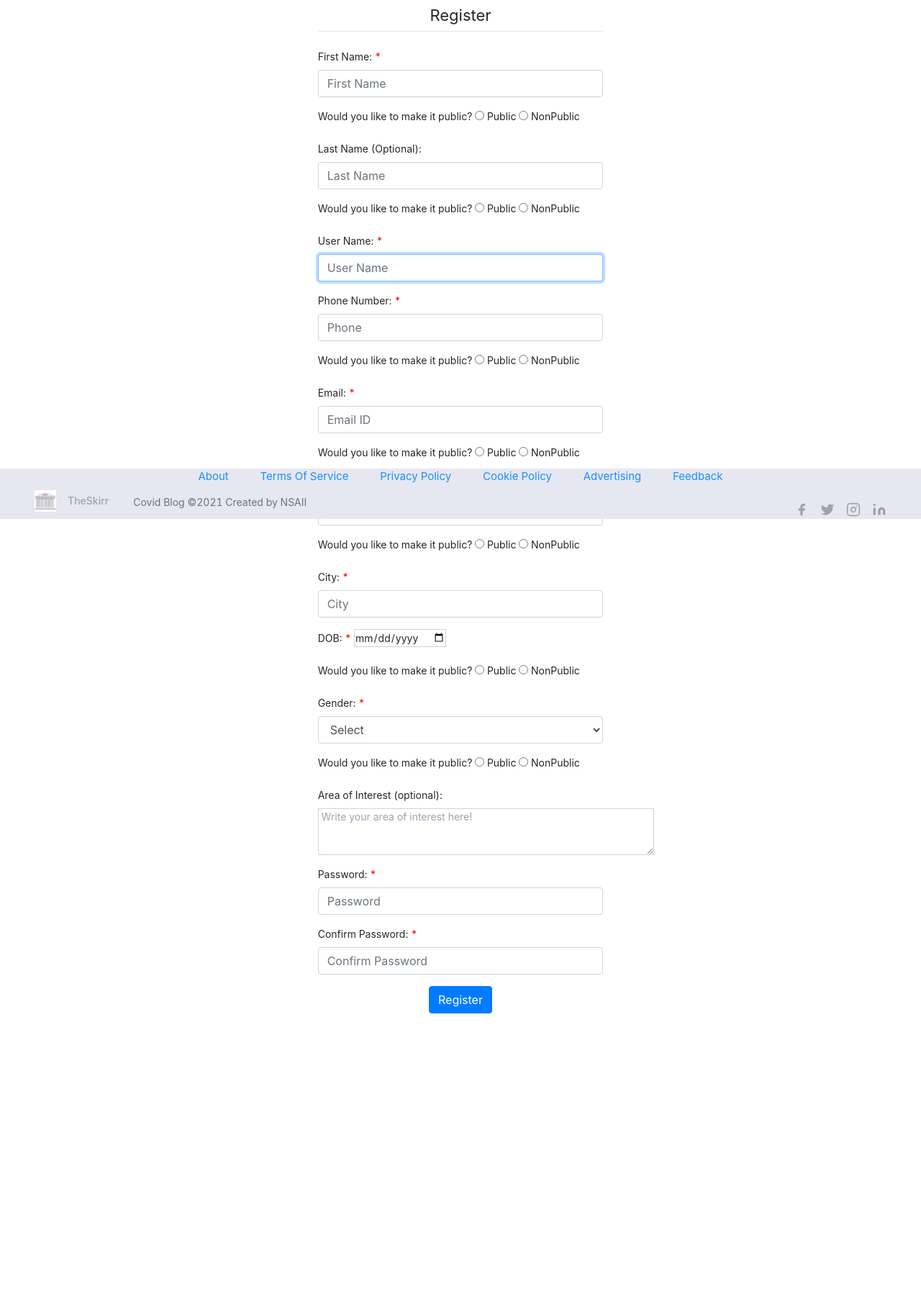
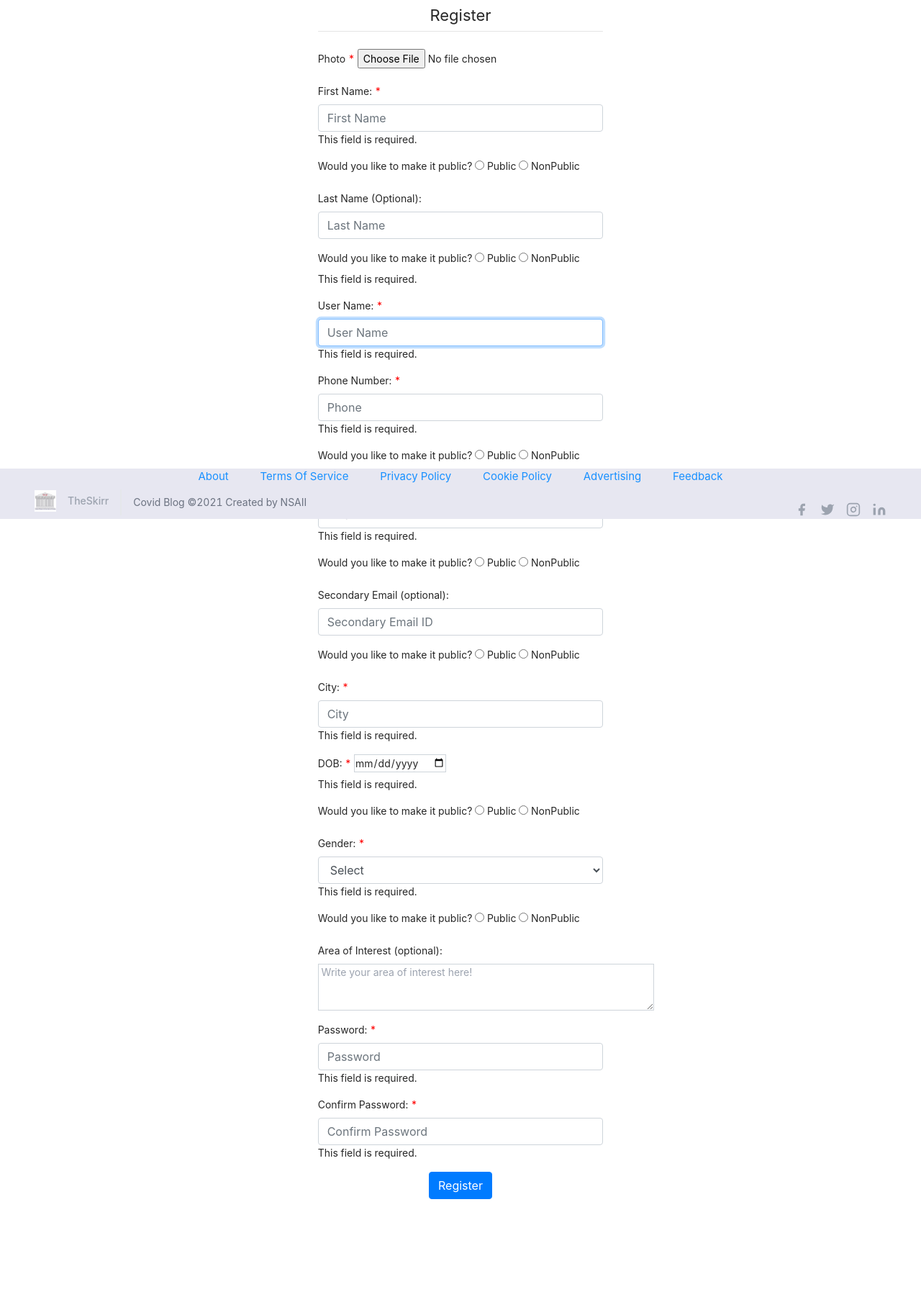
Before and after one commit to ppratikcr7/TheSkirr, a Django app: page /register/ in a window 1280 px wide. Shown: the part 79-1906 px from the top of the page at 72% size. Before the commit the page ends 1487 px from the top, so only its background shows below. Run offline with Django 3.2, Linux system fonts and the light colour scheme; some libraries are stand-ins or nearby versions.

Commit message:
photo upload

```diff
--- a/accounts/models.py
+++ b/accounts/models.py
@@ -37,7 +37,7 @@
     email_public_access = models.BooleanField(null=True, blank=True)
     email2_public_access = models.BooleanField(null=True, blank=True)
 
-    # photo = models.ImageField(null=True, blank=True, upload_to = "images/")
+    photo = models.ImageField(null=True, blank=True, upload_to = "images/")
     # def __str__(self):
     #     return self.city
 
--- a/accounts/registerForm.py
+++ b/accounts/registerForm.py
@@ -39,18 +39,30 @@
 def validate_gender(value):
     if value == 'S':
         raise ValidationError("Please select a Gender.")
+
+# def last_name(value):
+#     if value:
+#         return True
+#     else:
+#         return False
+
+
+# def last_name_pa(value):
+#     if value and not last_name():
+#         raise ValidationError("You have not entered the last name")
+
 class DateInput(forms.DateInput):
     input_type = 'date'
 class SignUpForm(UserCreationForm):
 
     first_name = forms.CharField(max_length=100,widget=forms.TextInput(
-        attrs={'class': 'form-control', 'placeholder': 'First Name', 'id': 'username'}))
+        attrs={'class': 'form-control', 'placeholder': 'First Name', 'id': 'first_name'}))
 
     first_name_public_access = forms.ChoiceField(widget=forms.RadioSelect(
         attrs={'class': 'Radio', }), choices=(('True','Public'),('False','NonPublic'),))
 
     last_name = forms.CharField(max_length=100, required=False, widget=forms.TextInput(
-        attrs={'class': 'form-control', 'placeholder': 'Last Name', 'id': 'username'}))
+        attrs={'class': 'form-control', 'placeholder': 'Last Name', 'id': 'last_name'}))
 
     last_name_public_access = forms.ChoiceField(widget=forms.RadioSelect(
         attrs={'class': 'Radio', }), choices=(('True','Public'),('False','NonPublic'),))
@@ -60,20 +72,20 @@
 
     phone_regex = RegexValidator(regex=r'^\d{6,10}$', message="Phone number must be entered in the format: '9999999999'. Up to 10 digits allowed.")
     phone_number = forms.CharField(validators=[phone_regex, validate_phoneNumber ], max_length=10, widget=forms.TextInput(
-        attrs={'class': 'form-control', 'placeholder': 'Phone', 'id': 'username'})) # validators should be a list
+        attrs={'class': 'form-control', 'placeholder': 'Phone', 'id': 'phone_num'})) # validators should be a list
 
     phone_number_public_access = forms.ChoiceField(widget=forms.RadioSelect(
         attrs={'class': 'Radio', }), choices=(('True','Public'),('False','NonPublic'),))
 
     # phone_number_public = forms.RadioSelect()
     email = forms.EmailField(validators = [validate_email], max_length=100, widget=forms.TextInput(
-        attrs={'class': 'form-control', 'placeholder': 'Email ID', 'id': 'username'}))
+        attrs={'class': 'form-control', 'placeholder': 'Email ID', 'id': 'email'}))
 
     email_public_access = forms.ChoiceField(widget=forms.RadioSelect(
         attrs={'class': 'Radio', }), choices=(('True','Public'),('False','NonPublic'),))
 
     email2 = forms.EmailField(validators = [validate_email], required=False, max_length=100, widget=forms.TextInput(
-        attrs={'class': 'form-control', 'placeholder': 'Secondary Email ID', 'id': 'username'}))
+        attrs={'class': 'form-control', 'placeholder': 'Secondary Email ID', 'id': 'email2'}))
 
     email2_public_access = forms.ChoiceField(widget=forms.RadioSelect(
         attrs={'class': 'Radio', }), choices=(('True','Public'),('False','NonPublic'),))
@@ -83,19 +95,23 @@
 
     # dob = forms.DateField(widget=forms.TextInput(
     #     attrs={'class': 'datepicker', 'placeholder': 'DOB', 'id'Register: 'username'}))
-    dob = forms.DateField(validators = [validate_dob, validate_future_dob], widget=DateInput(attrs={'class': 'datepicker', 'style': 'border-width: 1; border-color: #ced4da;', 'placeholder': 'YYYY-MM-DD', 'id': 'username'}))
+    dob = forms.DateField(validators = [validate_dob, validate_future_dob], widget=DateInput(
+        attrs={'class': 'datepicker', 'style': 'border-width: 1; border-color: #ced4da;',
+        'placeholder': 'YYYY-MM-DD', 'id': 'dob'}))
     # dob = forms.DateField(widget=forms.widgets.DateInput(attrs={'type': 'date'}))
 
     dob_public_access = forms.ChoiceField(widget=forms.RadioSelect(
         attrs={'class': 'Radio', }), choices=(('True','Public'),('False','NonPublic'),))
 
     gender = forms.TypedChoiceField(validators = [validate_gender],choices=GENDER_CHOICES, widget=forms.Select(
-        attrs={'class': 'form-control', 'placeholder': 'Select Gender', 'id': 'username'}))
+        attrs={'class': 'form-control', 'placeholder': 'Select Gender', 'id': 'gender'}))
 
     gender_public_access = forms.ChoiceField(widget=forms.RadioSelect(
         attrs={'class': 'Radio', }), choices=(('True','Public'),('False','NonPublic'),))
 
-    areaOfInterest = forms.CharField(required=False, widget=forms.Textarea(attrs={'cols':50, 'rows': 3 , 'style': 'border-width: 1; border-color: #ced4da;', 'placeholder':' Write your area of interest here!'}))
+    areaOfInterest = forms.CharField(required=False, widget=forms.Textarea(
+        attrs={'cols':50, 'rows': 3 , 'style': 'border-width: 1; border-color: #ced4da;',
+        'placeholder':' Write your area of interest here!', 'id':'aoi'}))
 
     password1 = forms.CharField(widget=forms.PasswordInput(
             attrs={
@@ -110,6 +126,9 @@
             'id': 'password2',
         }
         ))
+    photo = forms.ImageField(required=False)
+
+
 
     class Meta:
         model = UserRegisterDetails
--- a/accounts/views.py
+++ b/accounts/views.py
@@ -49,7 +49,7 @@
 
 def register_view(request, *args, **kwargs):
     print("reqest:",request.GET.get('user_type'))
-    form = SignUpForm(request.POST or None)
+    form = SignUpForm(request.POST or None, request.FILES)
     if form.is_valid():
         username = request.POST['username']
         first_name = request.POST['first_name']
@@ -70,6 +70,7 @@
         phone_number_public_access = request.POST['phone_number_public_access']
         email_public_access = request.POST['email_public_access']
         email2_public_access = request.POST.get('email2_public_access', False)
+        photo = request.POST.get('photo')
         # if not last_name and (last_name_public_access == "Yes" or last_name_public_access == "No"):
         #     print("yeah")
         # else:
@@ -77,7 +78,7 @@
         user = UserRegisterDetails.objects.create_user(username=username.lower(),first_name=first_name,last_name=last_name, phone_number=phone_number, email=email, email2=email2,
         city=city, dob=dob, areaOfInterest=areaOfInterest, password=password1, password2=password2,gender=gender, first_name_public_access=first_name_public_access,
         last_name_public_access=last_name_public_access, gender_public_access=gender_public_access, dob_public_access=dob_public_access,
-        phone_number_public_access=phone_number_public_access, email_public_access=email_public_access, email2_public_access=email2_public_access)
+        phone_number_public_access=phone_number_public_access, email_public_access=email_public_access, email2_public_access=email2_public_access, photo=photo)
         user.save()
         # user = form.save(commit=False)
         user.is_active = False
--- a/profiles/forms.py
+++ b/profiles/forms.py
@@ -27,11 +27,12 @@
     dob = forms.CharField(required=True, disabled=True)
     gender = forms.CharField(required=True, disabled=True)
     areaOfInterest = forms.CharField(required=False)
+    photo = forms.ImageField(required=False)
 
     class Meta:
         model = UserRegisterDetails
         fields = ['first_name', 'last_name', 'username', 'phone_number', 'email',
-        'email2', 'city', 'dob', 'gender', 'areaOfInterest']
+        'email2', 'city', 'dob', 'gender', 'areaOfInterest', 'photo']
 
 class SignUpForm(forms.ModelForm):
     first_name = forms.CharField(required=True)
@@ -57,7 +58,7 @@
         model = UserRegisterDetails
         fields = ['first_name', 'last_name', 'email', 'phone_number', 'email2', 'city', 'username',
         'dob',  'gender', 'areaOfInterest', 'password1', 'password2', 'first_name_public_access', 'last_name_public_access',
-        'gender_public_access','dob_public_access', 'phone_number_public_access', 'email_public_access', 'email2_public_access']
+        'gender_public_access','dob_public_access', 'phone_number_public_access', 'email_public_access', 'email2_public_access', 'photo']
 class ProfileBasicForm(forms.Form):
     first_name = forms.CharField(required=False)
     last_name = forms.CharField(required=False)
--- a/templates/accounts/register.html
+++ b/templates/accounts/register.html
@@ -8,6 +8,21 @@
   webshims.polyfill('forms forms-ext');
 </script>
 {% extends "base.html" %}
+ {% comment %} <script src="https://ajax.googleapis.com/ajax/libs/jquery/1.11.0/jquery.min.js"></script>
+    <script>
+        $('input[type="text"]').bind('blur', function (e) {
+
+            if ($('#last_name').val().length > 0) {
+
+                $('input[type="radio"]').prop('disabled', false);
+
+            } else {
+                $('input[type="radio"]').prop('disabled', true);
+            }
+
+        });
+    </script> {% endcomment %}
+
 {% block content %}
 <div class='col-12 col-md-4 mx-auto mb-10'>
         <h1 class="mt-2 mb-2" style="text-align: center; font-size: 22px;">{{ title }}</h1>
--- a/templates/components/RegisterForm.html
+++ b/templates/components/RegisterForm.html
@@ -1,6 +1,28 @@
 <form method='POST' class="mb-3">
     {% csrf_token %}
     {{ form.non_field_errors }}
+{% comment %} <script src="https://ajax.googleapis.com/ajax/libs/jquery/1.11.0/jquery.min.js"></script>
+    <script>
+        $('input[type="text"]').bind('blur', function (e) {
+
+            if ($('#telNo').val().length > 0 || $('#email').val().length > 0) {
+
+                $('input[type="radio"]').prop('disabled', false);
+
+            } else {
+                $('input[type="radio"]').prop('disabled', true);
+            }
+
+        });
+    </script> {% endcomment %}
+
+
+     <div class="form-group">
+        <label for="{{ form.photo.id_for_label }}">Photo <span style="color:red"> *</span></label>
+        {{ form.photo }}
+        {{ form.photo.errors }}
+    </div>
+
 
     <div class="form-group">
         <label for="{{ form.first_name.id_for_label }}">First Name: <span style="color:red"> *</span></label>
@@ -14,7 +36,8 @@
         <input type="radio" id="public" name="first_name_public_access" value="Yes">
         <label for="nonpublic">Non Public</label>
         <input type="radio" id="nonpublic" name="first_name_public_access" value="No"> {% endcomment %}
-        {% comment %} <label for="{{ form.first_name_public_access.id_for_label }}">Public<span style="color:red"> *</span></label> {% endcomment %}
+        {% comment %} <label for="{{ form.first_name_public_access.id_for_label }}">Public<span style="color:red">
+                *</span></label> {% endcomment %}
         {% comment %} {{ form.first_name_public_access }} {% endcomment %}
 
         {% for choice in form.first_name_public_access %}
@@ -25,7 +48,7 @@
     <div class="form-group">
         <label for="{{ form.last_name.id_for_label }}">Last Name (Optional): </label>
         {{ form.last_name }}
-        {{ form.last_Name.errors }}
+        {{ form.last_name.errors }}
     </div>
 
     <div class="form-group">
@@ -33,6 +56,7 @@
         {% for choice in form.last_name_public_access %}
         {{ choice }}
         {% endfor %}
+        {{ form.last_name_public_access.errors }}
     </div>
 
     <div class="form-group">
--- a/tweetme2/settings.py
+++ b/tweetme2/settings.py
@@ -166,6 +166,10 @@
 # https://docs.djangoproject.com/en/2.2/howto/static-files/
 
 STATIC_URL = '/static/'
+MEDIA_URL = '/media/'
+
+MEDIA_ROOT = os.path.join(BASE_DIR, 'media')
+
 
 STATICFILES_DIRS = [
     os.path.join(BASE_DIR, "static"),
--- a/tweetme2/urls.py
+++ b/tweetme2/urls.py
@@ -61,7 +61,7 @@
         auth_views.PasswordResetCompleteView.as_view(template_name="accounts/password_reset_done.html"),
         name="password_reset_complete"),
 
-]
+]+static(settings.MEDIA_URL, document_root = settings.MEDIA_ROOT)
 
 if settings.DEBUG:
     urlpatterns += static(settings.STATIC_URL,
```
Also changed, not shown: profiles/views.py (+9 -2 lines), templates/components/updateProfileForm.html (+15 -3 lines), accounts/migrations/0001_initial.py, accounts/migrations/0002_auto_20210628_1159.py (deleted), accounts/migrations/0003_auto_20210628_1310.py (deleted), accounts/migrations/0004_auto_20210628_1545.py (deleted), accounts/migrations/0005_auto_20210628_1611.py (deleted), media/images/music1.1.jpg (added), media/images/music1.1_2PEvYJi.jpg (added), profiles/migrations/0001_initial.py, tweets/migrations/0001_initial.py. Lines whose indentation alone changed are shown as unchanged.
